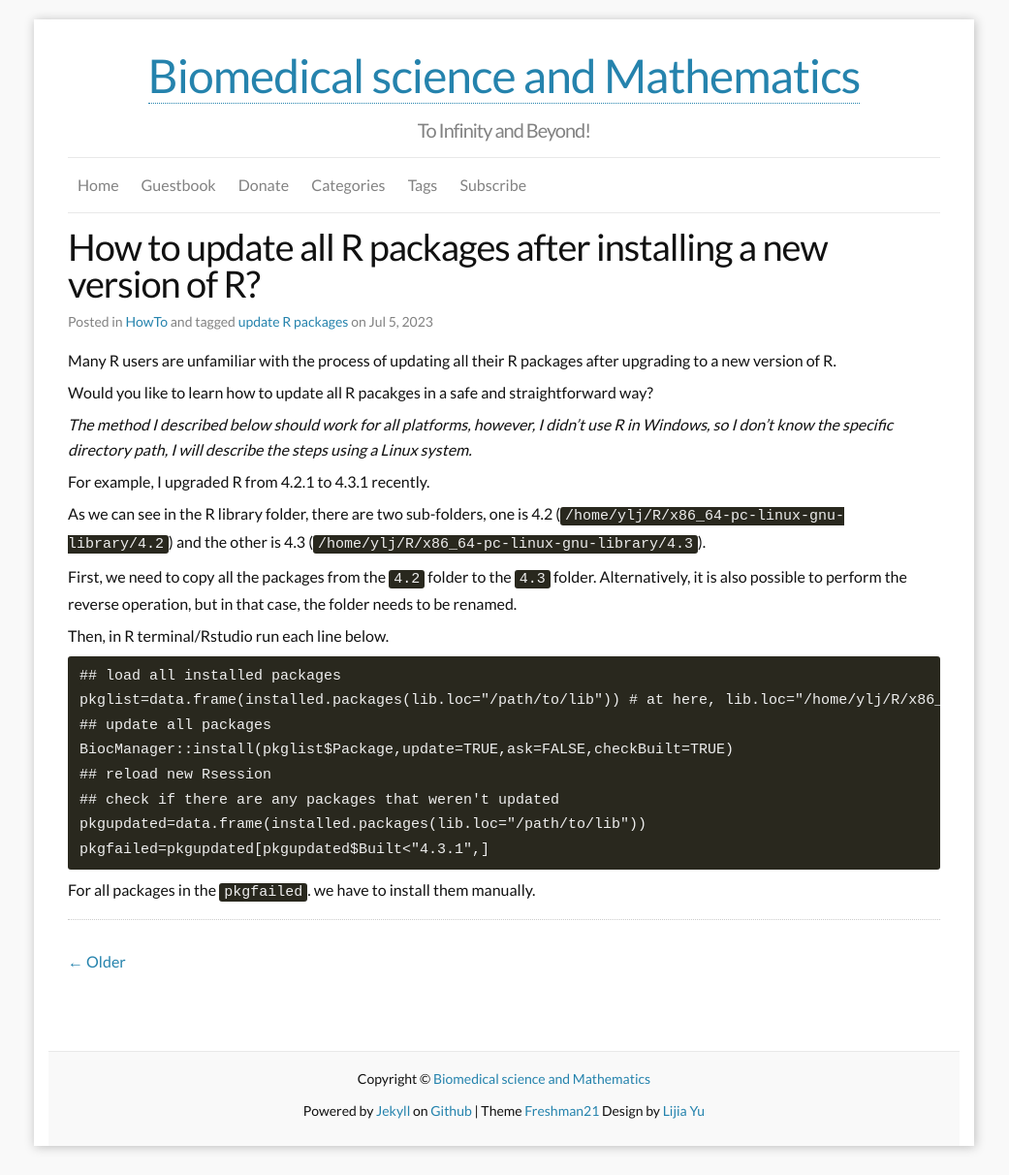
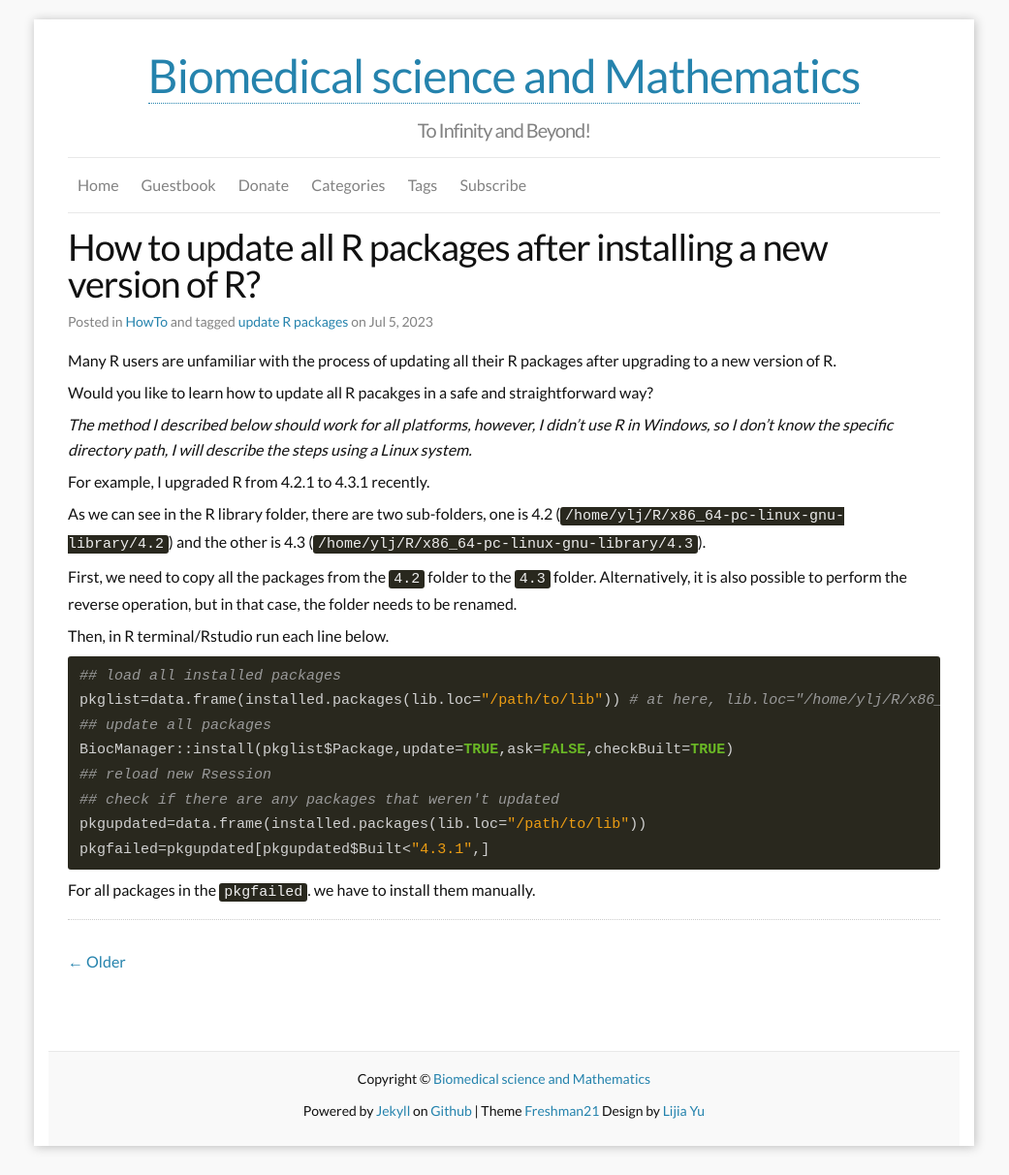
Before and after one commit to yulijia/en, a Jekyll site: the page built from _posts/2023-07-05-How-to-update-all-R-packages-after-installing-a-new-version-of-R.md, in a window 1280 px wide. Shown: the whole page at 97% size, without its empty margins (120-1161 px from the left). Built offline with Jekyll 4.4.1, drawn with Linux system fonts in a browser that asks for light colours; nearby versions of some CDN libraries; comment, search, counter and statistics services are not loaded.

Commit message:
Syntax highlighting

````diff
--- a/_posts/2023-07-05-How-to-update-all-R-packages-after-installing-a-new-version-of-R.md
+++ b/_posts/2023-07-05-How-to-update-all-R-packages-after-installing-a-new-version-of-R.md
@@ -22,7 +22,7 @@ First, we need to copy all the packages from the `4.2` folder to the `4.3` folde
 
 Then, in R terminal/Rstudio run each line below.
 
-```{R}
+```r
 ## load all installed packages
 pkglist=data.frame(installed.packages(lib.loc="/path/to/lib")) # at here, lib.loc="/home/ylj/R/x86_64-pc-linux-gnu-library/4.3"
 ## update all packages
````
